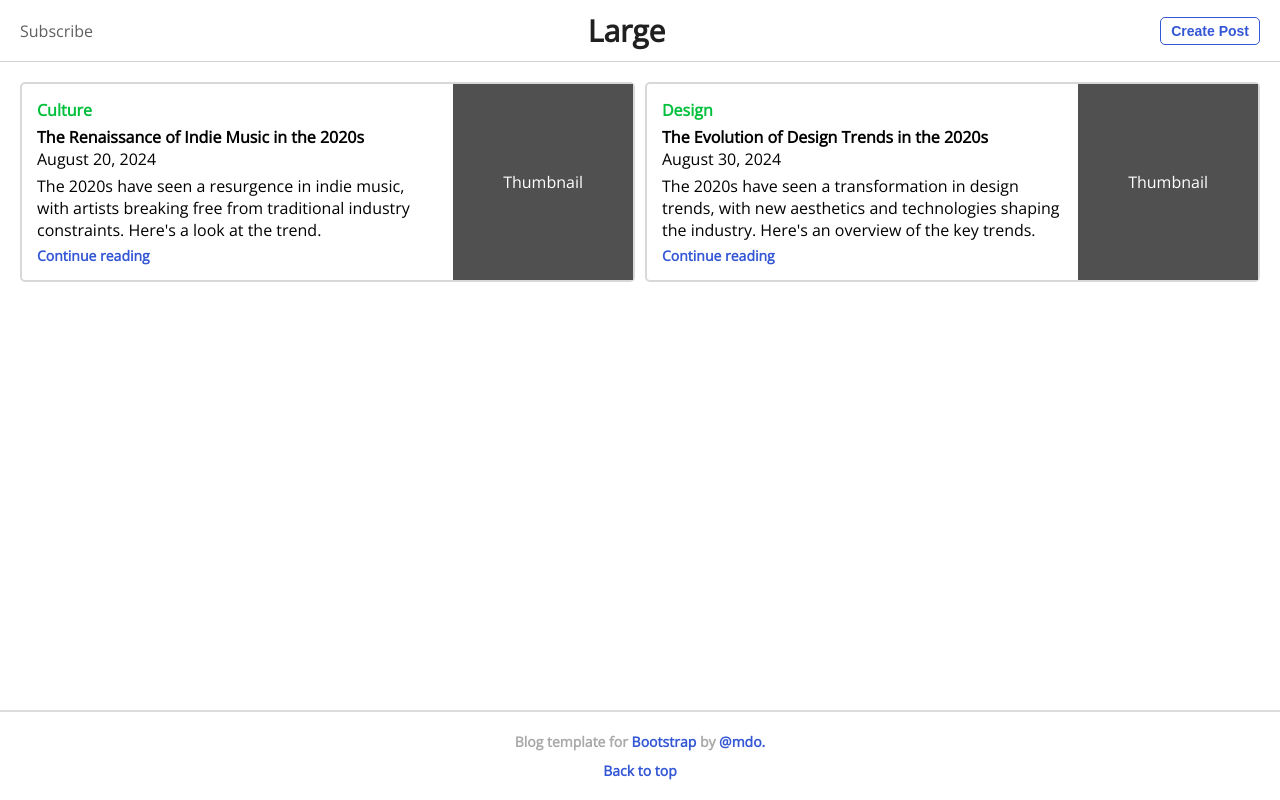
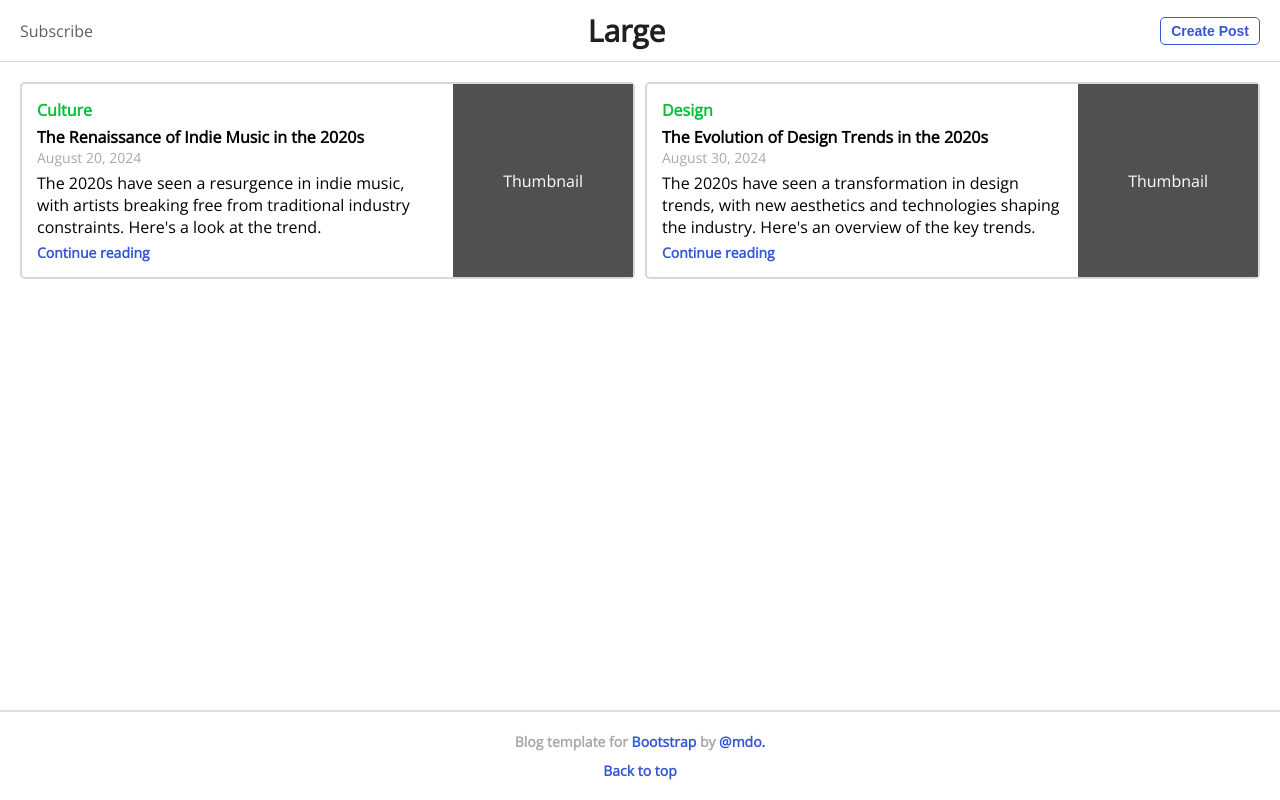
Before and after one commit to AkshayKhot07/blog-website, a React (Vite) app: page /blog/timeline/2024/August in a window 1280 px wide. Built offline with nearby package versions, Linux system fonts and the light colour scheme; a web font is replaced by a local one.

Commit message:
Illegal/wrong routes handled with 404 page

```diff
--- a/src/components/BlogCategoryPostsComp/BlogCategoryNotFound/index.tsx
+++ b/src/components/BlogCategoryPostsComp/BlogCategoryNotFound/index.tsx
@@ -2,7 +2,9 @@ import { useParams } from "react-router-dom";
 
 const BlogCategoryNotFound = () => {
   const { category } = useParams();
+
   return (
+    <>
       <p>
         Posts for{" "}
         <span
@@ -15,6 +17,7 @@ const BlogCategoryNotFound = () => {
         </span>{" "}
         Category Not Found
       </p>
+    </>
   );
 };
 
--- a/src/components/BlogCategoryPostsComp/index.tsx
+++ b/src/components/BlogCategoryPostsComp/index.tsx
@@ -1,12 +1,16 @@
 import { useContext } from "react";
 import { useParams } from "react-router-dom";
+import { blogCategoryList } from "../../constants/data";
 import { BlogPostsContext } from "../../context/BlogPostsContext";
 import { BlogHeroSecPostsCard } from "../BlogHeroSection/BlogHeroSecPosts";
+import NotFound from "../NotFound";
 import BlogCategoryNotFound from "./BlogCategoryNotFound";
 import "./BlogCategoryPostsComp.css";
 
 const BlogCategoryPostsComp = () => {
   const { category } = useParams();
+
+  const isFromCategoryList = blogCategoryList.includes(String(category));
 
   const context = useContext(BlogPostsContext);
   if (!context) {
@@ -19,16 +23,19 @@ const BlogCategoryPostsComp = () => {
   );
 
   return (
+    <>
       <div className="blog-category-grid">
         {currCategoryPosts &&
           currCategoryPosts?.length > 0 &&
           currCategoryPosts?.map((post) => (
             <BlogHeroSecPostsCard key={post.slug} post={post} />
           ))}
-      {currCategoryPosts && currCategoryPosts?.length === 0 && (
-        <BlogCategoryNotFound />
-      )}
+        {isFromCategoryList &&
+          currCategoryPosts &&
+          currCategoryPosts?.length === 0 && <BlogCategoryNotFound />}
       </div>
+      {!isFromCategoryList && <NotFound />}
+    </>
   );
 };
 
--- a/src/components/BlogHeroSection/BlogHeroSecPosts/BlogHeroSecPosts.css
+++ b/src/components/BlogHeroSection/BlogHeroSecPosts/BlogHeroSecPosts.css
@@ -41,6 +41,11 @@
   font-size: 14px;
 }
 
+.blog-hsp-card-date {
+  color: #a9a9a9;
+  font-size: 14px;
+}
+
 @media screen and (max-width: 500px) {
   .blog-hsp-card-container {
     flex-direction: column;
--- a/src/components/BlogHeroSection/BlogHeroSecPosts/index.tsx
+++ b/src/components/BlogHeroSection/BlogHeroSecPosts/index.tsx
@@ -45,7 +45,7 @@ export const BlogHeroSecPostsCard = ({ post }: { post: BlogPostType }) => {
         </a>
         <div>
           <h4>{post.title}</h4>
-          <p>{formatDateString(post.date)}</p>
+          <p className="blog-hsp-card-date">{formatDateString(post.date)}</p>
         </div>
         <p>{post.desp}</p>
         <a href={`/blog/${post.slug}`} className="blog-hsp-details">
--- a/src/components/BlogTimelinePostsComp/index.tsx
+++ b/src/components/BlogTimelinePostsComp/index.tsx
@@ -3,7 +3,9 @@ import { useParams } from "react-router-dom";
 import { BlogPostsContext } from "../../context/BlogPostsContext";
 import { categorizePostsByYearAndMonth } from "../../utils/categorizePostsByMonths";
 import { getPostsByYearAndMonth } from "../../utils/getPostsByYearAndMonth";
+import { getYearsAndMonths } from "../../utils/getYearsAndMonths";
 import { BlogHeroSecPostsCard } from "../BlogHeroSection/BlogHeroSecPosts";
+import NotFound from "../NotFound";
 import "./BlogTimelinePostsComp.css";
 
 const BlogTimeLinePostsComp = () => {
@@ -17,6 +19,12 @@ const BlogTimeLinePostsComp = () => {
 
   const blogPostsByYearAndMonth = categorizePostsByYearAndMonth(blogPosts);
 
+  const { years: getYearsFromPosts, months: getMonthsFromPosts } =
+    getYearsAndMonths(blogPostsByYearAndMonth);
+
+  const isYearPresent = getYearsFromPosts.includes(String(year));
+  const isMonthPresent = getMonthsFromPosts.includes(String(month));
+
   const currYearAndMonthBlogPosts = getPostsByYearAndMonth({
     posts: blogPostsByYearAndMonth,
     year: year || "",
@@ -24,13 +32,18 @@ const BlogTimeLinePostsComp = () => {
   });
 
   return (
+    <>
       <div className="blog-post-timeline-grid">
-      {currYearAndMonthBlogPosts &&
+        {isYearPresent &&
+          isMonthPresent &&
+          currYearAndMonthBlogPosts &&
           currYearAndMonthBlogPosts?.length > 0 &&
           currYearAndMonthBlogPosts?.map((post) => (
             <BlogHeroSecPostsCard key={post.slug} post={post} />
           ))}
       </div>
+      {(!isYearPresent || !isMonthPresent) && <NotFound />}
+    </>
   );
 };
 
--- /dev/null
+++ b/src/utils/getYearsAndMonths.ts
@@ -0,0 +1,22 @@
+import { CategorizedPosts } from "./categorizePostsByMonths";
+
+export function getYearsAndMonths(data: CategorizedPosts) {
+  const years: string[] = [];
+  const months: string[] = [];
+
+  for (const year in data) {
+    if (Object.prototype.hasOwnProperty.call(data, year)) {
+      years.push(year);
+      for (const month in data[year]) {
+        if (Object.prototype.hasOwnProperty.call(data[year], month)) {
+          months.push(month);
+        }
+      }
+    }
+  }
+
+  return {
+    years: [...new Set(years)],
+    months: [...new Set(months)],
+  };
+}
```
Also changed, not shown: src/constants/router.ts (deleted). Lines whose indentation alone changed are shown as unchanged.
